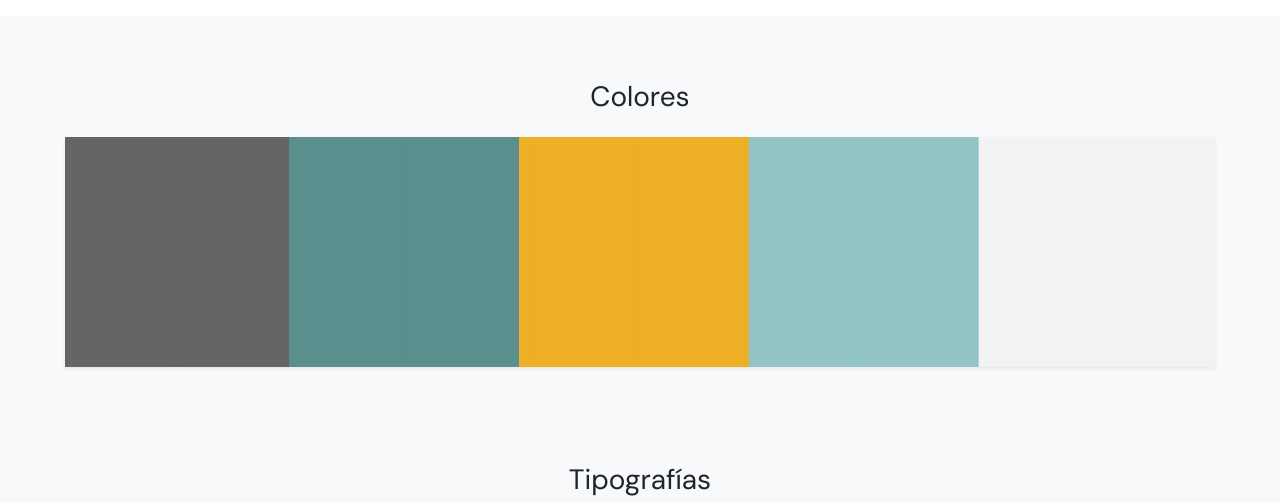
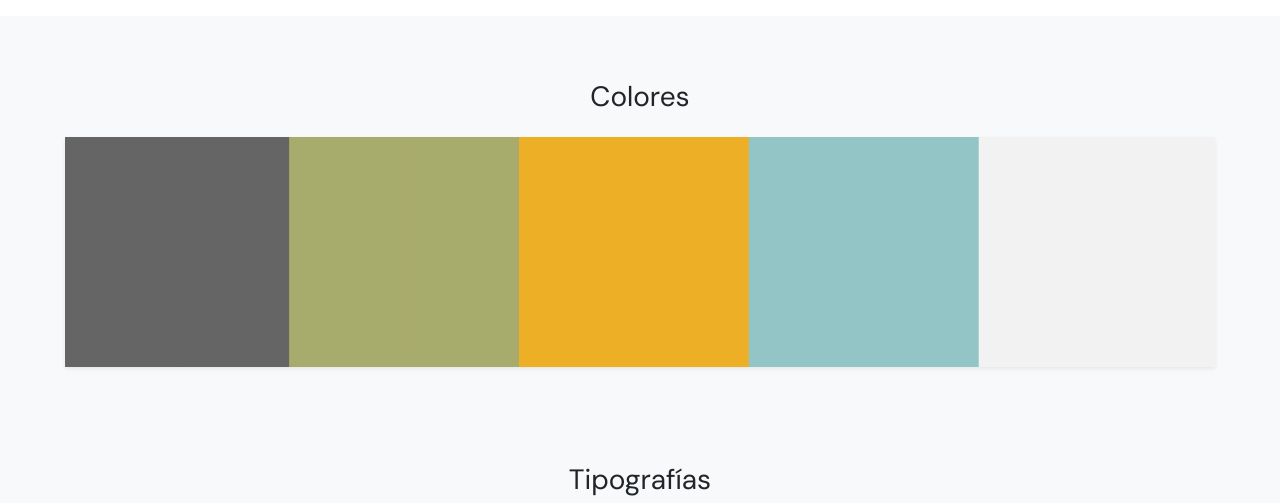
Before and after one commit to josefinaijb/info-digital-05, a plain HTML site: page index.html in a window 1280 px wide. Shown: the part 5420-5923 px from the top of the page. Drawn offline with nearby package versions, Linux system fonts and the light colour scheme.

Commit message:
Update index.html

```diff
--- a/index.html
+++ b/index.html
@@ -141,7 +141,7 @@
         <script>
             // Reemplaza los colores dentro del paréntesis cuadrado, respetando las comillas.
             // Si necesitas que un color ocupe más espacio en la paleta: debes repetirlo.
-            var colores = ["#656565", "#656565", "#5B8F8D", "#5B8F8D", "#EDAF26", "#EDAF26",  "#93C5C6", "#93C5C6", "#F2F2F2", "#F2F2F2"];
+            var colores = ["#656565", "#656565", "#A7AB6C", "#A7AB6C", "#EDAF26", "#EDAF26",  "#93C5C6", "#93C5C6", "#F2F2F2", "#F2F2F2"];
             // No reemplaces nada de lo que sigue.
             var n = colores.length;
             var w = 100 / n;
```
